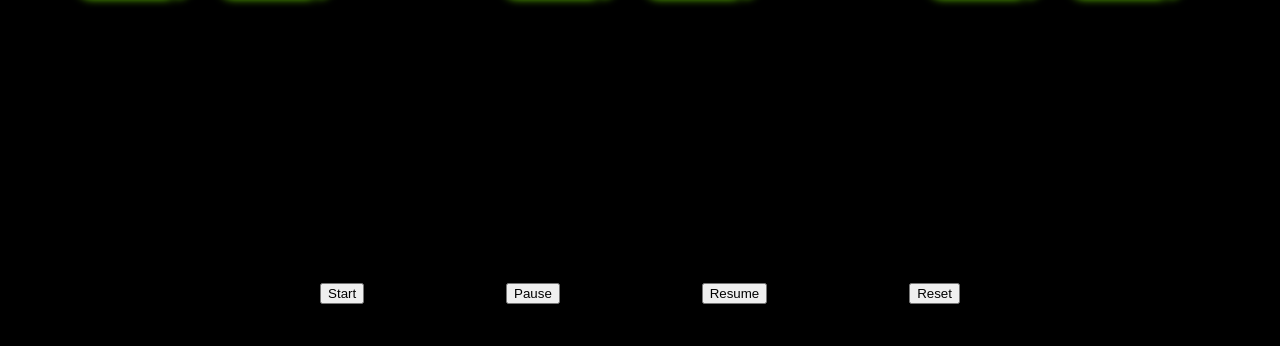
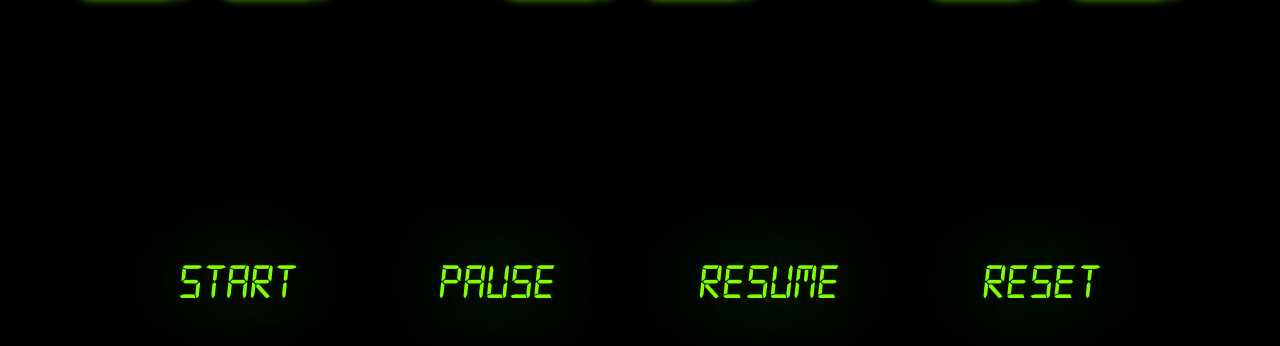
Before and after one commit to jennyvallon/clockApp, a plain HTML site: page index.html in a window 1280 px wide. Shown: the part 438-784 px from the top of the page. Drawn offline with Linux system fonts and the light colour scheme.

Commit message:
updated buttons

```diff
--- a/index.html
+++ b/index.html
@@ -15,10 +15,10 @@ and open the template in the editor.
         <p>
             <span id="hours">00</span>:<span id="minutes">00</span>:<span id="seconds">00</span>
         </p>
-        <button id="start">Start</button>
-        <button id="pause">Pause</button>
-        <button id="resume">Resume</button>
-        <button id="reset">Reset</button>
+        <a id="start">Start</a>
+        <a id="pause">Pause</a>
+        <a id="resume">Resume</a>
+        <a id="reset">Reset</a>
 
         <script src="index.js" type="text/javascript"></script>
     </body>
--- a/styles.css
+++ b/styles.css
@@ -13,3 +13,13 @@ body{
     text-shadow: 0px 0px 10px lawngreen;
     background-color: black;
 }
+
+
+a{
+    font-size:50px;
+    text-shadow: 0px 0px 100px lawngreen;
+}
+
+a:hover{
+    text-shadow: 0px 0px 10px lawngreen;
+}
```
